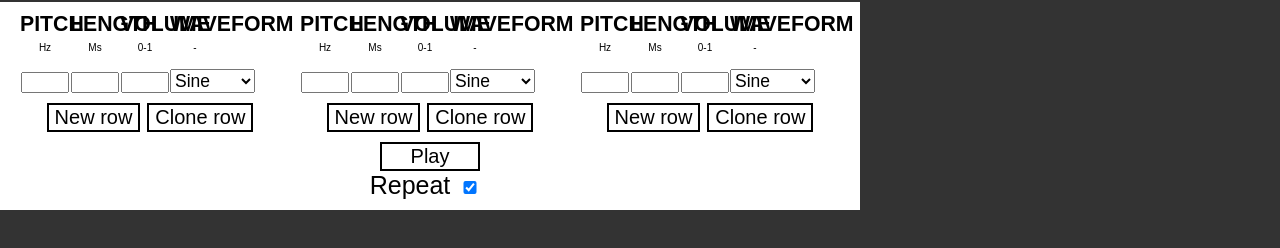
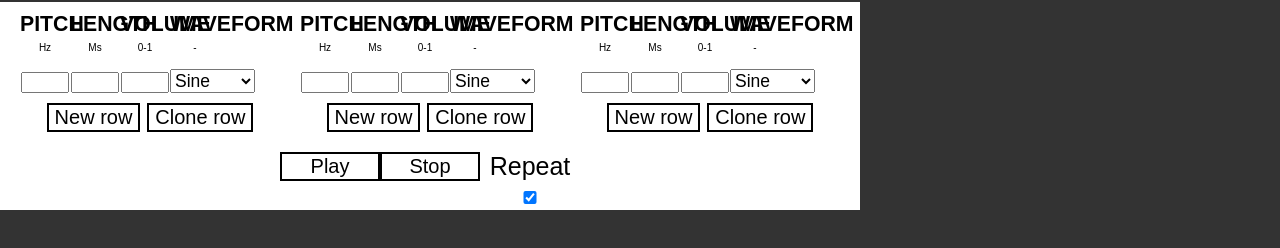
Before and after one commit to FilipNest/Synthy, a plain HTML site: page index.html in a window 1280 px wide. Shown: the part 48-296 px from the top of the page. Drawn offline with nearby package versions, Linux system fonts and the light colour scheme; a small style sheet from the web is missing.

Commit message:
Repeat styling. Play/Stop always there.

```diff
--- a/client.js
+++ b/client.js
@@ -358,18 +358,9 @@ console.log($(this).parent());
 
 //Get details from phrase builder
 
-$(document).ready(function(){
-
-$("#stop").hide();
-
-});
-
 $("#play").on("click",function(){
 
 synthy.startphrase();
-
-$("#play").hide();
-$("#stop").show();
 
 });
 
@@ -378,9 +369,6 @@ $("#stop").on("click",function(){
 window.clearInterval(synthy.loop);
 
 synthy.timeouts.forEach(function(element){window.clearTimeout(element)});
-
-$("#play").show();
-$("#stop").hide();
 
 synthy.osc1.speaker.gain.value = 0;
 synthy.osc2.speaker.gain.value = 0;
--- a/index.html
+++ b/index.html
@@ -104,10 +104,11 @@
 <button type="button" class="clonerow">Clone row</button>
 
 </div>
-
+    <div class="controls">
 <button type="button" id="play">Play</button>
 <button type="button" id="stop">Stop</button>
-Repeat<input id="repeat" type="checkbox" checked>
+<span class="repeatlabel">Repeat</span><input id="repeat" type="checkbox" checked>
+    </div>
 </form>
 
 <!-- Scripts -->
--- a/style.css
+++ b/style.css
@@ -17,11 +17,12 @@ header {width:100%; padding:5px; background-color:white; margin-bottom:20px; hei
 #phrasebuilder .delete {float:right;}
 #phrasebuilder .delete button {border-style:none; float:right; width:48px;}
 #phrasebuilder button {font-family:"Los Alamos Pro Fat Man", sans-serif; background:white; border-style:solid; font-size:80%; cursor: pointer; margin-top:10px;}
+.repeatlabel, #repeat {position:relative; top:10px;}
 .clear {clear:both;}
-
+.controls {clear:both; width:300px; margin:auto;}
 .buildcolumn {float:left; width:260px; margin:10px;}
-#play {clear:both; display:block; width:100px; margin:auto;}
-#stop {clear:both; display:block; width:100px; margin:auto;}
+#play {float:left; display:block; width:100px; margin:auto;}
+#stop {float:left; display:block; width:100px; margin:auto;}
 
 .on {
     box-shadow: 0 0 5px,
```
